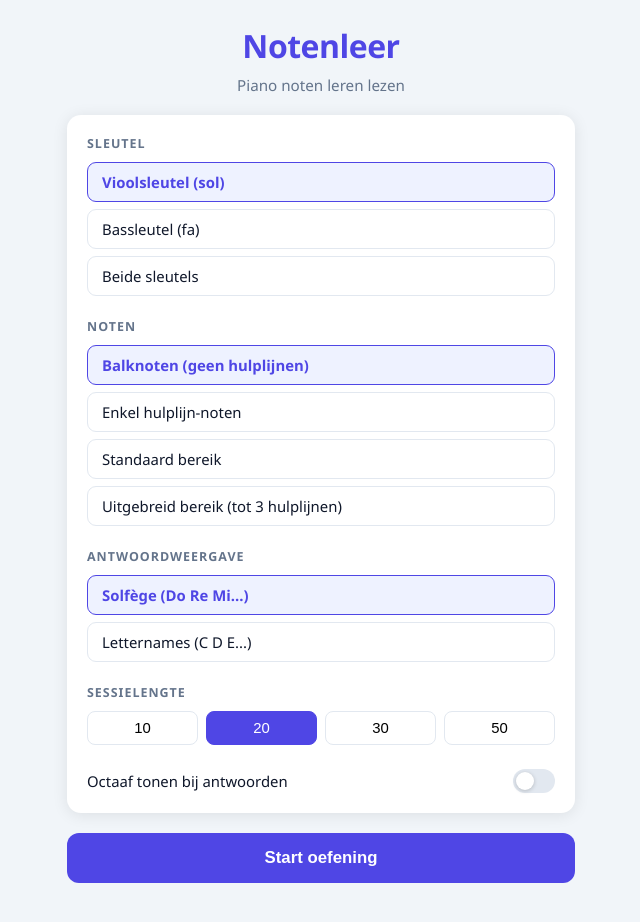
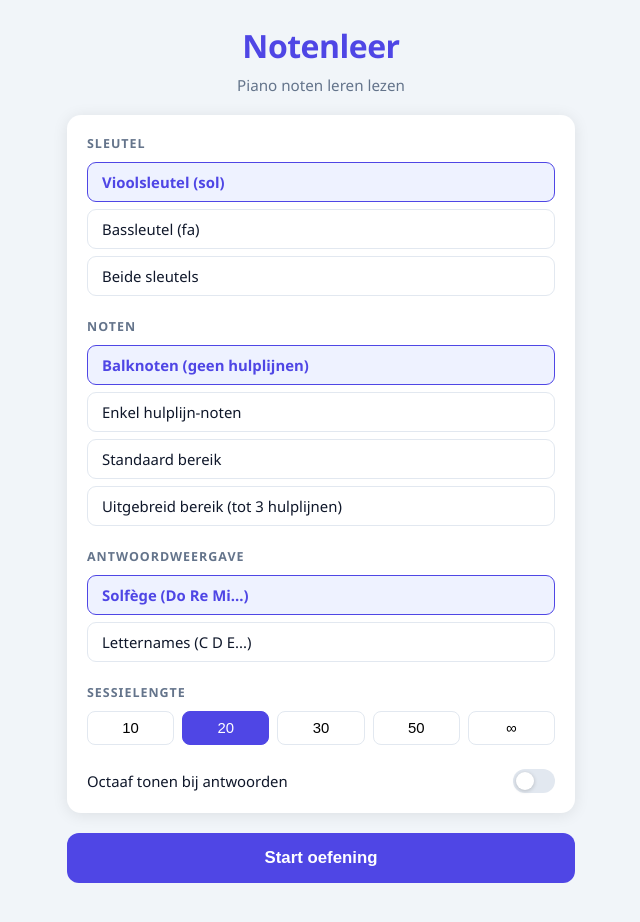
Before and after one commit to claeslander/notenleer, a React (Vite) app: page / in a window 1280 px wide. Shown: the whole page, without its empty margins (319-959 px from the left). Built offline with nearby package versions, Linux system fonts and the light colour scheme.

Commit message:
Add infinite mode

```diff
--- a/src/App.jsx
+++ b/src/App.jsx
@@ -181,7 +181,7 @@ export default function App() {
           quizState={quizState}
           onAnswer={handleAnswer}
           onExclude={handleExclude}
-          onQuit={() => setScreen('settings')}
+          onQuit={() => setScreen(settings.sessionLength === Infinity ? 'results' : 'settings')}
         />
       )}
       {screen === 'results' && quizState && (
--- a/src/components/Quiz.jsx
+++ b/src/components/Quiz.jsx
@@ -57,7 +57,8 @@ export default function Quiz({ settings, quizState, onAnswer, onExclude, onQuit
     return null;
   };
 
-  const progress = ((questionNumber - 1) / totalQuestions) * 100;
+  const isInfinite = totalQuestions === Infinity;
+  const progress = isInfinite ? 0 : ((questionNumber - 1) / totalQuestions) * 100;
 
   return (
     <div className="screen quiz-screen">
@@ -68,12 +69,20 @@ export default function Quiz({ settings, quizState, onAnswer, onExclude, onQuit
         </button>
 
         <div className="progress-wrap">
+          {isInfinite ? (
+            <span className="progress-text" style={{ textAlign: 'left' }}>
+              vraag {questionNumber}
+            </span>
+          ) : (
+            <>
               <div className="progress-bar">
                 <div className="progress-fill" style={{ width: `${progress}%` }} />
               </div>
               <span className="progress-text">
                 {questionNumber} / {totalQuestions}
               </span>
+            </>
+          )}
         </div>
 
         <div className="score-badge">
--- a/src/components/Settings.jsx
+++ b/src/components/Settings.jsx
@@ -13,7 +13,7 @@ const FILTER_OPTIONS = [
   { value: 'extended', label: 'Uitgebreid bereik (tot 3 hulplijnen)' },
 ];
 
-const LENGTH_OPTIONS = [10, 20, 30, 50];
+const LENGTH_OPTIONS = [10, 20, 30, 50, Infinity];
 
 const NAME_OPTIONS = [
   { value: 'solfege', label: 'Solfège (Do Re Mi...)' },
@@ -94,7 +94,7 @@ export default function Settings({ settings, onStart }) {
                 className={`pill ${local.sessionLength === n ? 'active' : ''}`}
                 onClick={() => set('sessionLength', n)}
               >
-                {n}
+                {n === Infinity ? '∞' : n}
               </button>
             ))}
           </div>
```
Lines whose indentation alone changed are shown as unchanged.
